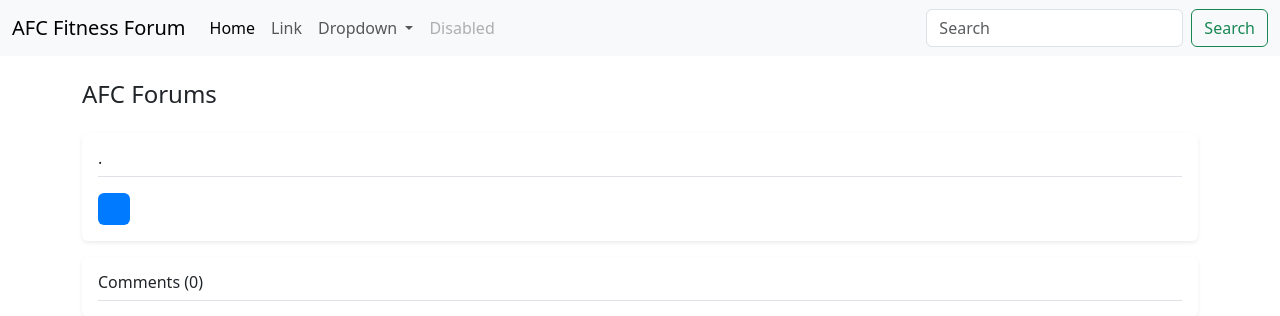
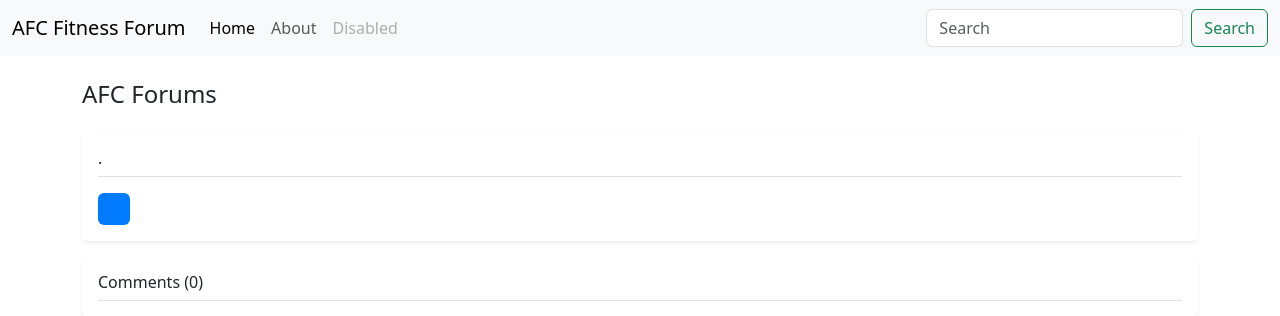
Before and after one commit to AFCTrackerProject/afc_fitness_tracker, a Flask app: template templates/forumpost.html in a window 1280 px wide. Shown: the top 316 px of the page. Run offline with Flask 3, Linux system fonts and the light colour scheme; the template is opened without the code that fills it, so the values that code supplies are empty.

Commit message:
Updated requirements.txt & added forum initial version

```diff
--- a/requirements.txt
+++ b/requirements.txt
@@ -6,6 +6,7 @@ click==8.1.7
 colorama==0.4.6
 Flask==3.0.3
 Flask-Bcrypt==1.0.1
+Flask-SQLAlchemy==3.1.1
 googlemaps==4.10.0
 idna==3.7
 itsdangerous==2.1.2
@@ -16,6 +17,7 @@ psycopg-binary==3.1.18
 psycopg-pool==3.2.1
 python-dotenv==1.0.1
 requests==2.31.0
+SQLAlchemy==2.0.29
 typing_extensions==4.11.0
 tzdata==2024.1
 urllib3==2.2.1
--- a/templates/forumpost.html
+++ b/templates/forumpost.html
@@ -9,28 +9,17 @@
   <body>
     <nav class="navbar navbar-expand-lg bg-body-tertiary">
         <div class="container-fluid">
-          <a class="navbar-brand" href="#">AFC Fitness Forum</a>
+          <a class="navbar-brand" href="/">AFC Fitness Forum</a>
           <button class="navbar-toggler" type="button" data-bs-toggle="collapse" data-bs-target="#navbarSupportedContent" aria-controls="navbarSupportedContent" aria-expanded="false" aria-label="Toggle navigation">
             <span class="navbar-toggler-icon"></span>
           </button>
           <div class="collapse navbar-collapse" id="navbarSupportedContent">
             <ul class="navbar-nav me-auto mb-2 mb-lg-0">
               <li class="nav-item">
-                <a class="nav-link active" aria-current="page" href="#">Home</a>
+                <a class="nav-link active" aria-current="page" href="/">Home</a>
               </li>
               <li class="nav-item">
-                <a class="nav-link" href="#">Link</a>
-              </li>
-              <li class="nav-item dropdown">
-                <a class="nav-link dropdown-toggle" href="#" role="button" data-bs-toggle="dropdown" aria-expanded="false">
-                  Dropdown
-                </a>
-                <ul class="dropdown-menu">
-                  <li><a class="dropdown-item" href="#">Action</a></li>
-                  <li><a class="dropdown-item" href="#">Another action</a></li>
-                  <li><hr class="dropdown-divider"></li>
-                  <li><a class="dropdown-item" href="#">Something else here</a></li>
-                </ul>
+                <a class="nav-link" href="#">About</a>
               </li>
               <li class="nav-item">
                 <a class="nav-link disabled" aria-disabled="true">Disabled</a>
```
Also changed, not shown: templates/bootstrapindex.html (+3 -14 lines), instance/project.db.
